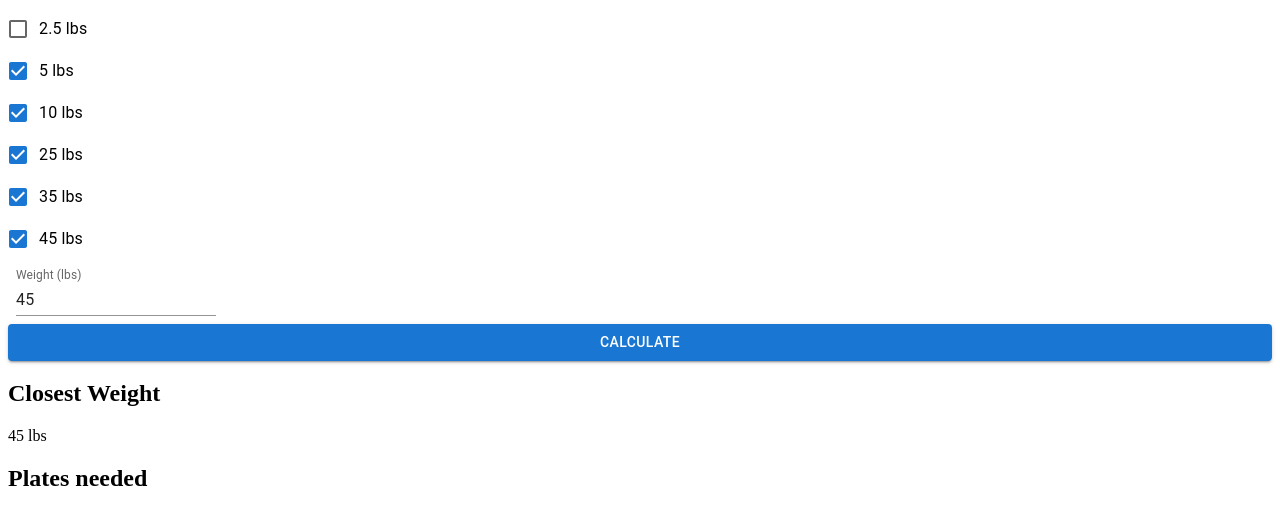
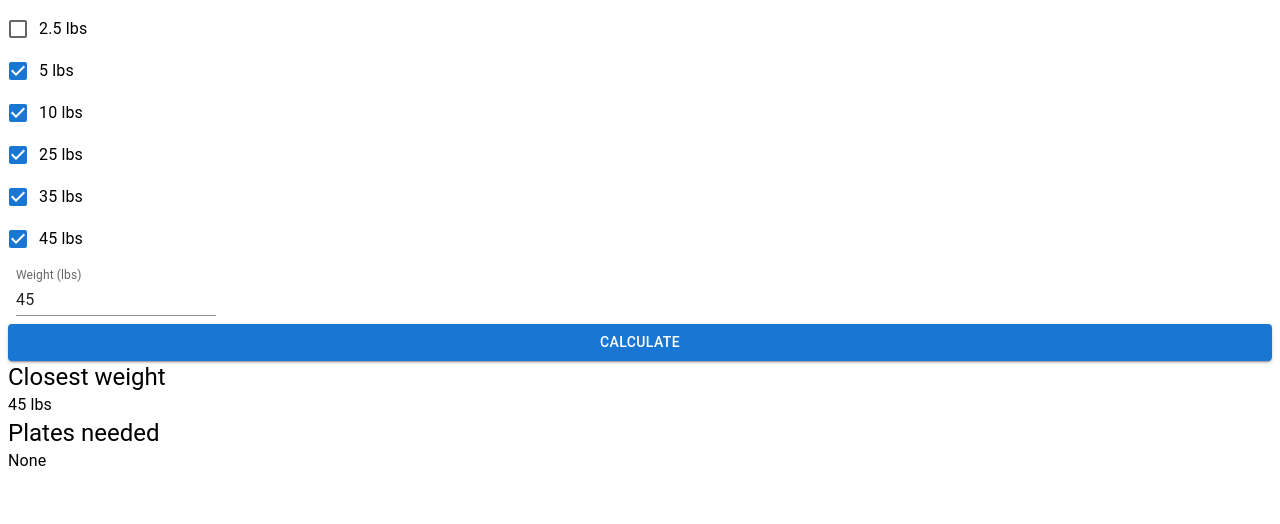
Before and after one commit to ruinaz90/plate-calculator, a Next.js app: page / in a window 1280 px wide. Shown: the top 524 px of the page. Built offline with nearby package versions, Linux system fonts and the light colour scheme.

Commit message:
45 lb fix

```diff
--- a/pages/index.js
+++ b/pages/index.js
@@ -8,6 +8,7 @@ import FormControlLabel from '@mui/material/FormControlLabel'
 import Checkbox from '@mui/material/Checkbox'
 import TextField from '@mui/material/TextField'
 import Button from '@mui/material/Button'
+import Typography from '@mui/material/Typography'
 import { useState } from 'react'
 
 const inter = Inter({ subsets: ['latin'] })
@@ -16,7 +17,8 @@ export default function Home() {
     const [plates, setPlates] = useState([5, 10, 25, 35, 45])
     const [weight, setWeight] = useState(45)
     const [resultsWeight, setResultsWeight] = useState(45)
-    const [results, setResults] = useState("")
+    const [results, setResults] = useState([])
+    const [resultsQty, setResultsQty] = useState([])
 
     function handleChange(e) {
         const { value, checked } = e.target
@@ -32,10 +34,17 @@ export default function Home() {
         e.preventDefault()
         const plateList = calculatePlate(weight, {set: plates})
         setResultsWeight(plateList.closestWeight)
-        if(plateList.plates[0])
-            setResults(`${plateList.plates[0].plateWeight} lbs x ${plateList.plates[0].qty}`)
-        else
-            setResults("None")
+
+        if(plateList.plates[0]) {
+            let platesNeeded = plateList.plates.map(plate => plate.plateWeight)
+            let platesQty = plateList.plates.map(plate => plate.qty)
+            setResults(platesNeeded)
+            setResultsQty(platesQty)
+        }
+        else {
+            setResults([])
+            setResultsQty([])
+        }
     }
 
     return (
@@ -58,11 +67,11 @@ export default function Home() {
                 <Button variant="contained" onClick={handleSubmit}>Calculate</Button>
             </FormGroup>
 
-            <h2>Closest Weight</h2>
-            <p>{resultsWeight} lbs</p>
+            <Typography variant="h5">Closest weight</Typography>
+            <Typography variant="body1">{resultsWeight} lbs</Typography>
 
-            <h2>Plates needed</h2>
-            <p>{results}</p>
+            <Typography variant="h5">Plates needed</Typography>
+            <Typography variant="body1">{results.length ? results.map((element, index) => <li key={index}>{element} lbs x {resultsQty[index]}</li>) : "None"}</Typography>
         </main>
         </>
     )
```
